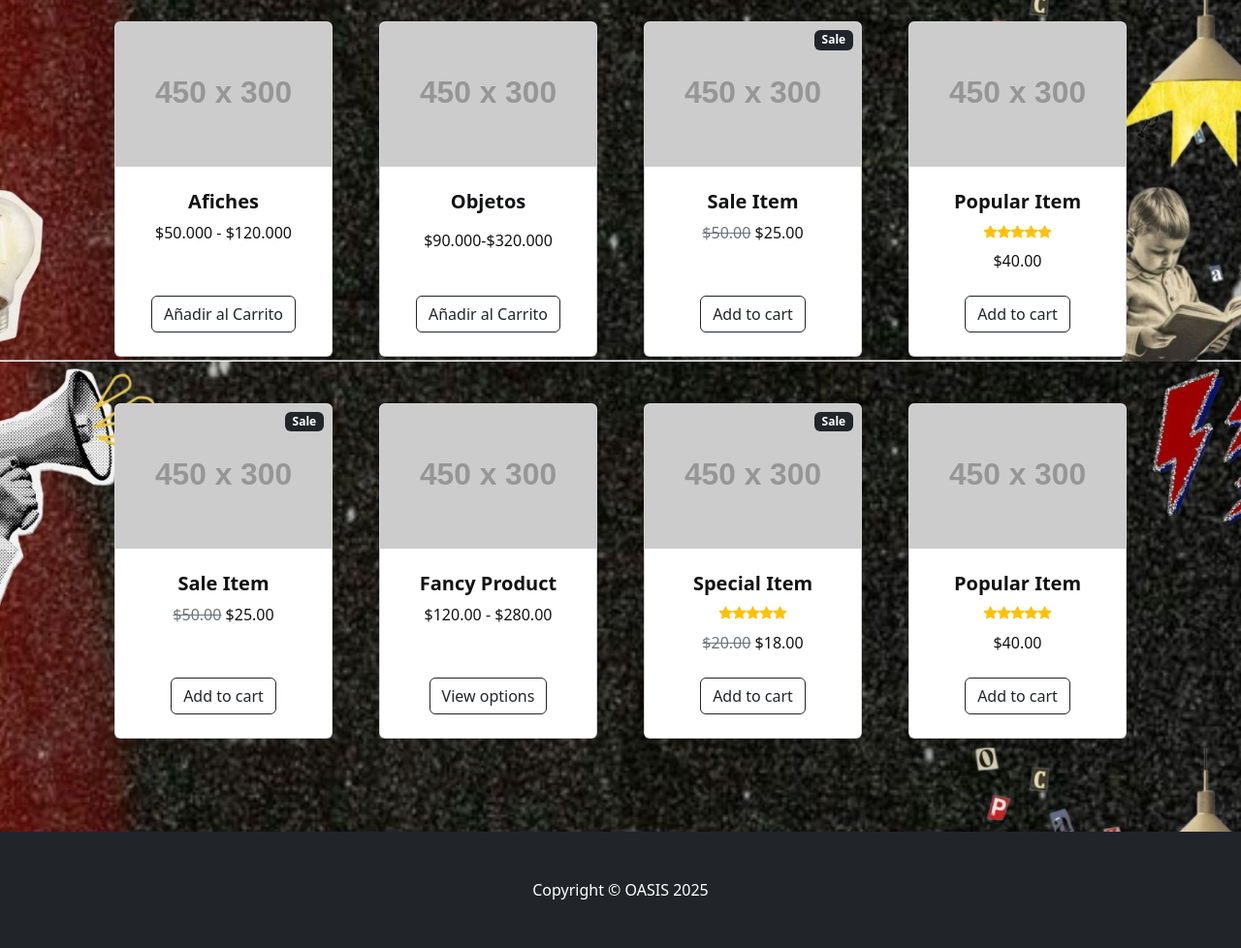
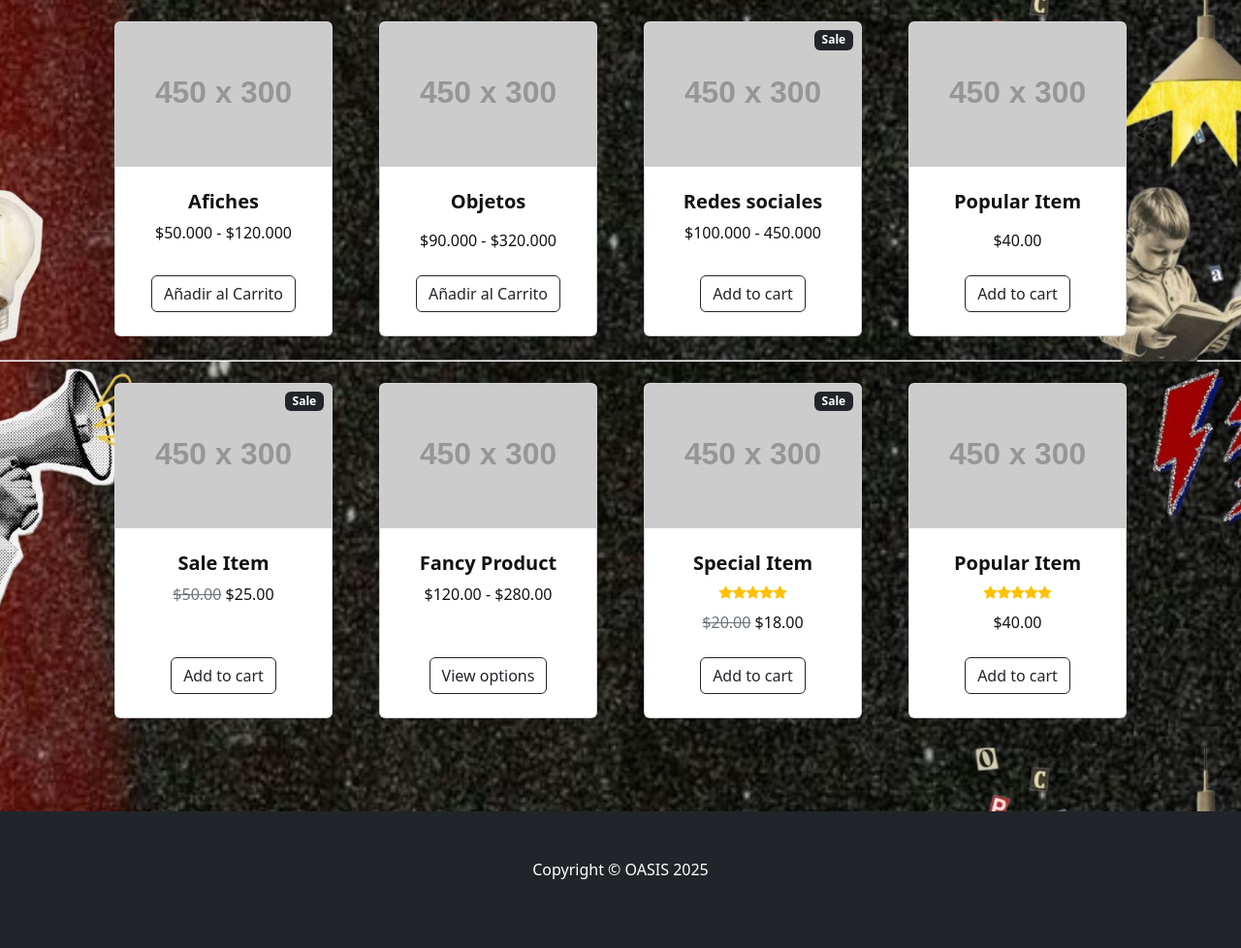
Before and after one commit to andres-gutierrezri/oasis, a Python web app: template templates/catalogo.html in a window 1280 px wide. Shown: the part 427-1405 px from the top of the page at 97% size. After the commit the page ends 1334 px from the top, so only its background shows below. Run offline with Jinja, Linux system fonts and the light colour scheme; the template is opened without the code that fills it, so the values that code supplies are empty; grey boxes labelled with a size stand in for pictures from a placeholder-image service; some libraries are stand-ins or nearby versions.

Commit message:
feat: Actualizar precios y nombres de productos en la sección de catálogo

```diff
--- a/templates/catalogo.html
+++ b/templates/catalogo.html
@@ -91,7 +91,7 @@
 
                                     </div>
                                     <!-- Product price-->
-                                    $90.000-$320.000
+                                    $90.000 - $320.000
 
                                 </div>
                             </div>
@@ -111,10 +111,10 @@
                             <div class="card-body p-4">
                                 <div class="text-center">
                                     <!-- Product name-->
-                                    <h5 class="fw-bolder">Sale Item</h5>
+                                    <h5 class="fw-bolder">Redes sociales </h5>
                                     <!-- Product price-->
-                                    <span class="text-muted text-decoration-line-through">$50.00</span>
-                                    $25.00
+                                    $100.000 - 450.000
+
                                 </div>
                             </div>
                             <!-- Product actions-->
@@ -134,11 +134,6 @@
                                     <h5 class="fw-bolder">Popular Item</h5>
                                     <!-- Product reviews-->
                                     <div class="d-flex justify-content-center small text-warning mb-2">
-                                        <div class="bi-star-fill"></div>
-                                        <div class="bi-star-fill"></div>
-                                        <div class="bi-star-fill"></div>
-                                        <div class="bi-star-fill"></div>
-                                        <div class="bi-star-fill"></div>
                                     </div>
                                     <!-- Product price-->
                                     $40.00
```
